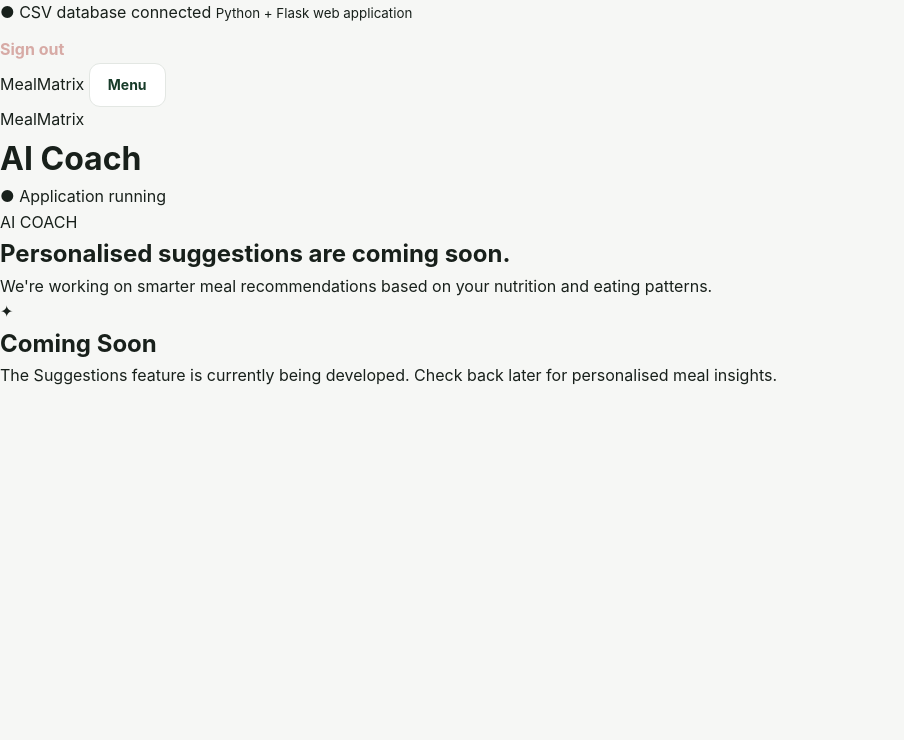
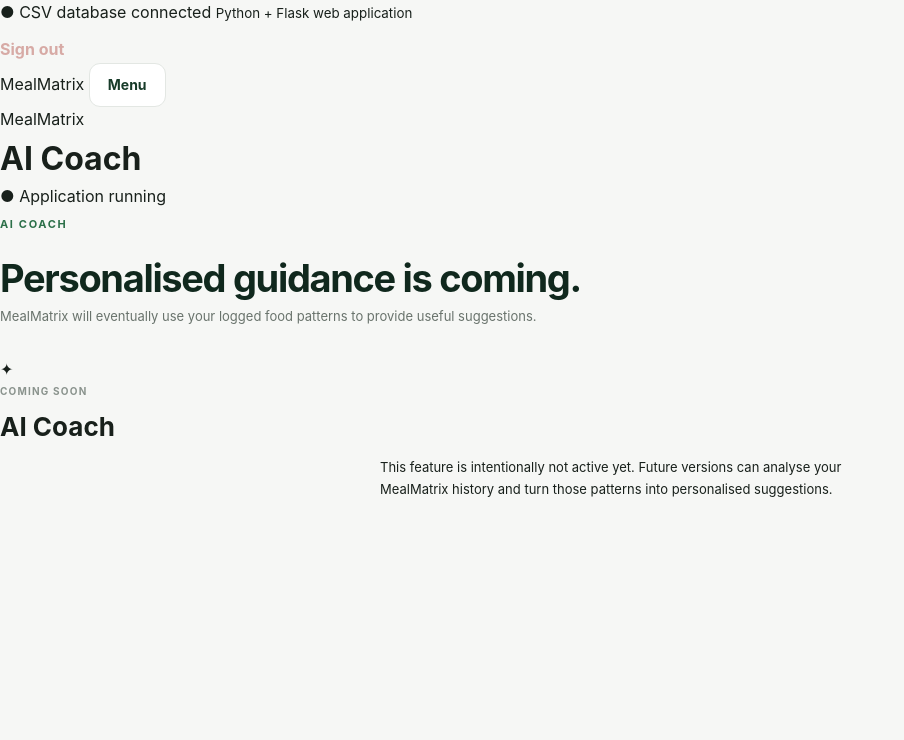
Before and after one commit to Fast233/MealMatrix, a Flask app: page /suggestions in a window 1280 px wide. Shown: the part 77-817 px from the top of the page, without its empty margins (0-904 px from the left). Run offline with Flask 3, Linux system fonts and the light colour scheme; the visitor is signed in with stand-in values (Sample User, id 1); data comes from the database, SQL or seed files in the repository.

Commit message:
Polish AI Coach placeholder

```diff
--- a/templates/suggestions.html
+++ b/templates/suggestions.html
@@ -1,27 +1,5 @@
 {% extends 'base.html' %}
-
 {% block content %}
-
-<div class="hero compact">
-    <div>
-        <span>AI COACH</span>
-        <h2>Personalised suggestions are coming soon.</h2>
-        <p>
-            We're working on smarter meal recommendations based on your
-            nutrition and eating patterns.
-        </p>
-    </div>
-</div>
-
-<div class="coming-soon-card">
-    <div class="coming-icon">✦</div>
-
-    <h2>Coming Soon</h2>
-
-    <p>
-        The Suggestions feature is currently being developed.
-        Check back later for personalised meal insights.
-    </p>
-</div>
-
+<div class="page-header"><div><span class="eyebrow">AI COACH</span><h1>Personalised guidance is coming.</h1><p>MealMatrix will eventually use your logged food patterns to provide useful suggestions.</p></div></div>
+<section class="coming-soon-card"><div class="coming-icon">✦</div><span class="card-label">COMING SOON</span><h2 style="margin-top:7px;font-size:26px">AI Coach</h2><p style="max-width:520px;margin:9px auto 0;color:var(--mm-muted);font-size:13px;line-height:1.7">This feature is intentionally not active yet. Future versions can analyse your MealMatrix history and turn those patterns into personalised suggestions.</p></section>
 {% endblock %}
```
